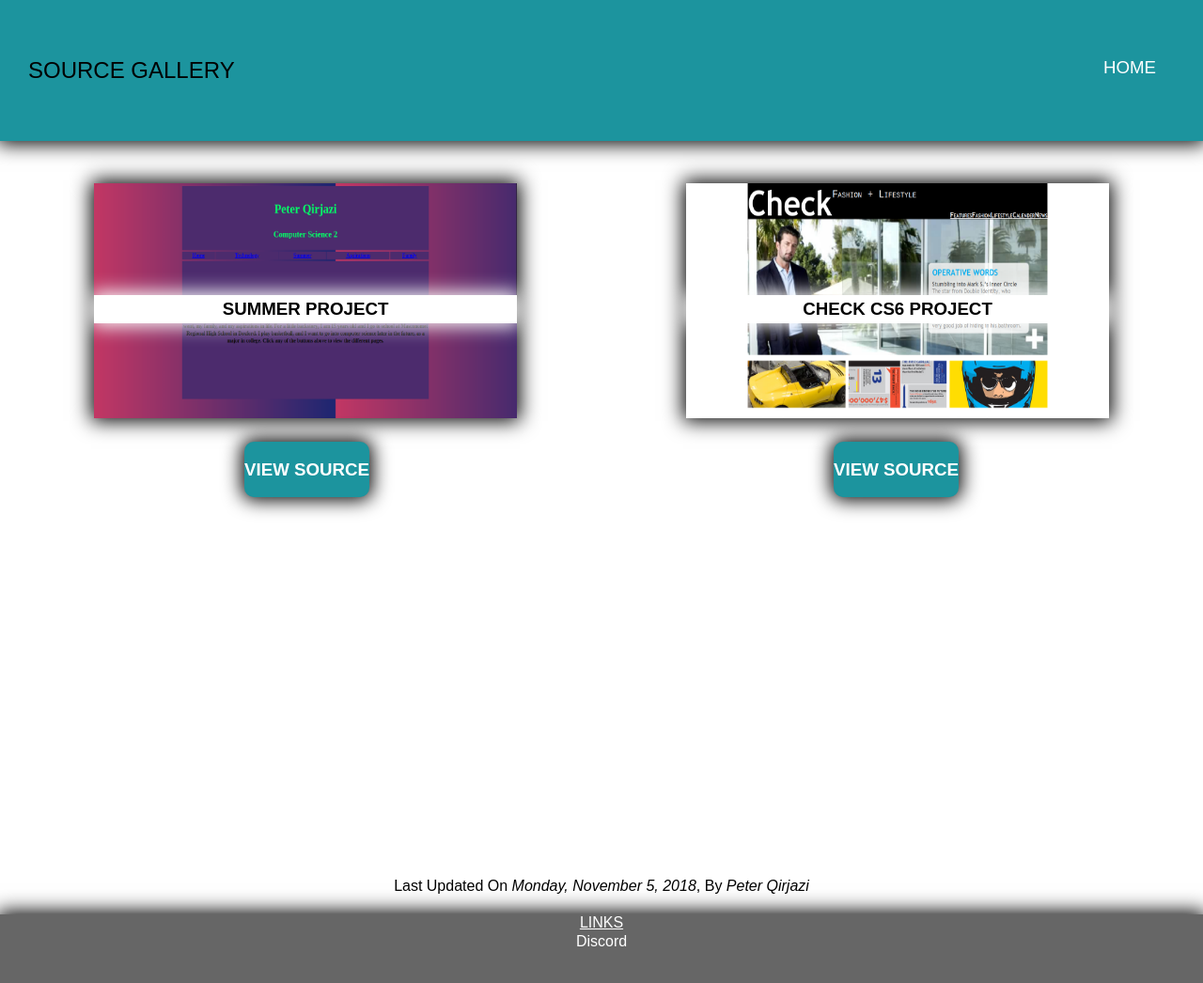
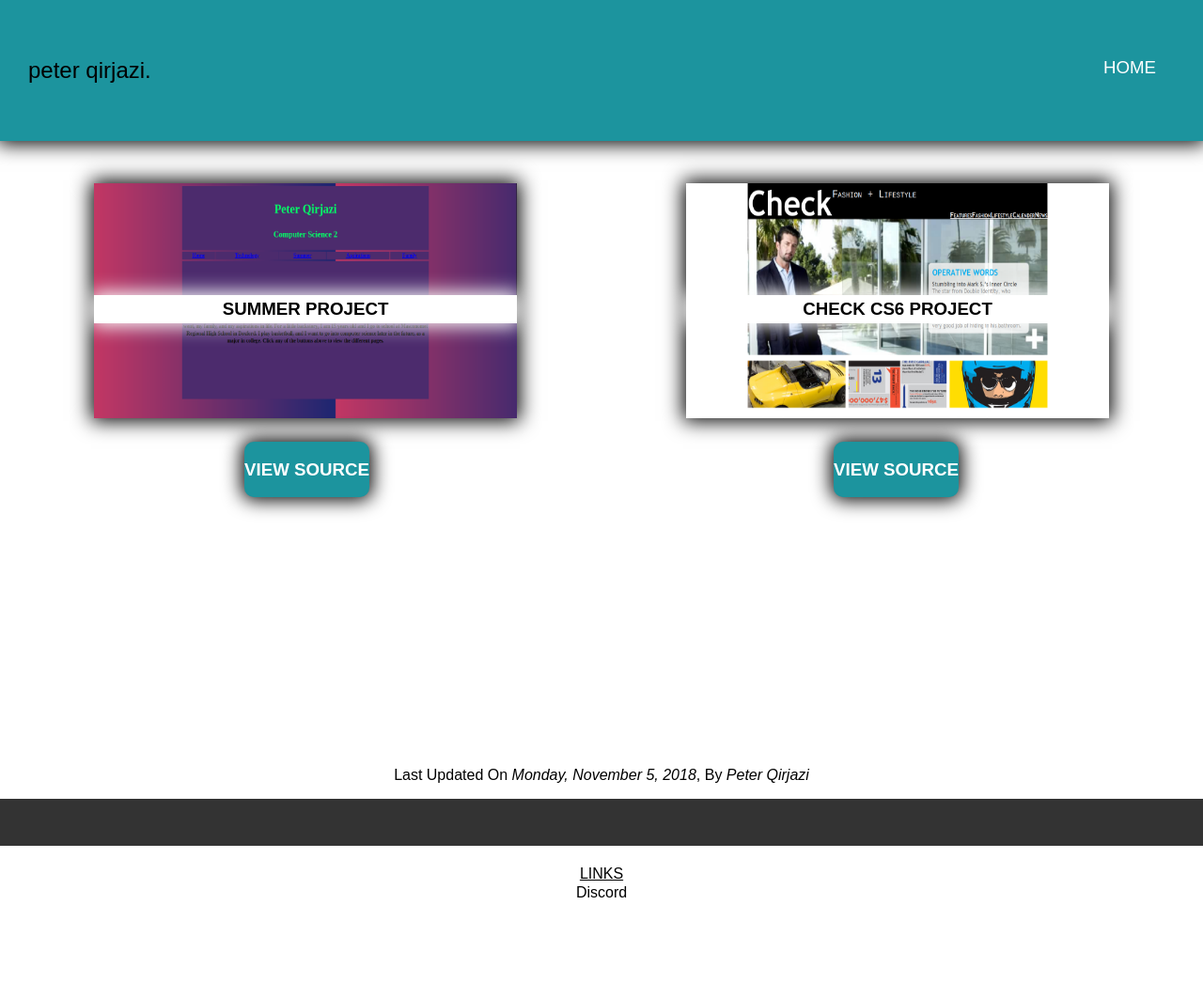
Before and after one commit to peterqirjazi/sourcegallery, a plain HTML site: page index.html in a window 1280 px wide. Shown: the whole page at 94% size. Drawn offline with Linux system fonts and the light colour scheme.

Commit message:
Add files via upload

```diff
--- a/index.html
+++ b/index.html
@@ -6,11 +6,6 @@ body {
 margin: 0;
 font-family: 'Montserrat', sans-serif;
     }
-
-#container {
-    height: 768px;
-    }
-
 #header {
     height: 150px;
     background-color: #1C949E;
@@ -29,7 +24,7 @@ font-family: 'Montserrat', sans-serif;
     }
 
 #content-container {
-    height: 768px;
+    height: 650px;
     }
     #post1-container {
         background-color: #666;
@@ -118,18 +113,23 @@ font-family: 'Montserrat', sans-serif;
         }
     }
 
+
+#footer_separator {
+    height: 50px;
+    background-color: #333;
+    }
+
 #footer {
-    background-color: #666;
-    box-shadow: 0px 0px 20px 3px #000;
+    background-color: #FFF;
     height: 150px;
     }
     #footer h4 {
-    color: #FFF;
+    color: #000;
     font-weight: lighter;
     text-decoration: underline;
     }
     #footer p {
-    color: #FFF;
+    color: #000;
     font-weight: lighter;
     margin-top: -20px;
     }
@@ -166,7 +166,7 @@ a:active {
 
 
 <div id="header">
-    <a href="index.html"><h2>SOURCE GALLERY</h2></a>
+    <a href="index.html"><h2>peter qirjazi.</h2></a>
     <h3><a href="index.html">HOME</a></h3>
 </div>
 
@@ -197,6 +197,9 @@ a:active {
         <center><p>Last Updated On <i>Monday, November 5, 2018</i>, By <i>Peter Qirjazi</i></p></center>
     </div>
 
+    <div id="footer_separator">
+
+    </div>
 
 <div id="footer">
     <center><h4>LINKS</h4></center>
```
